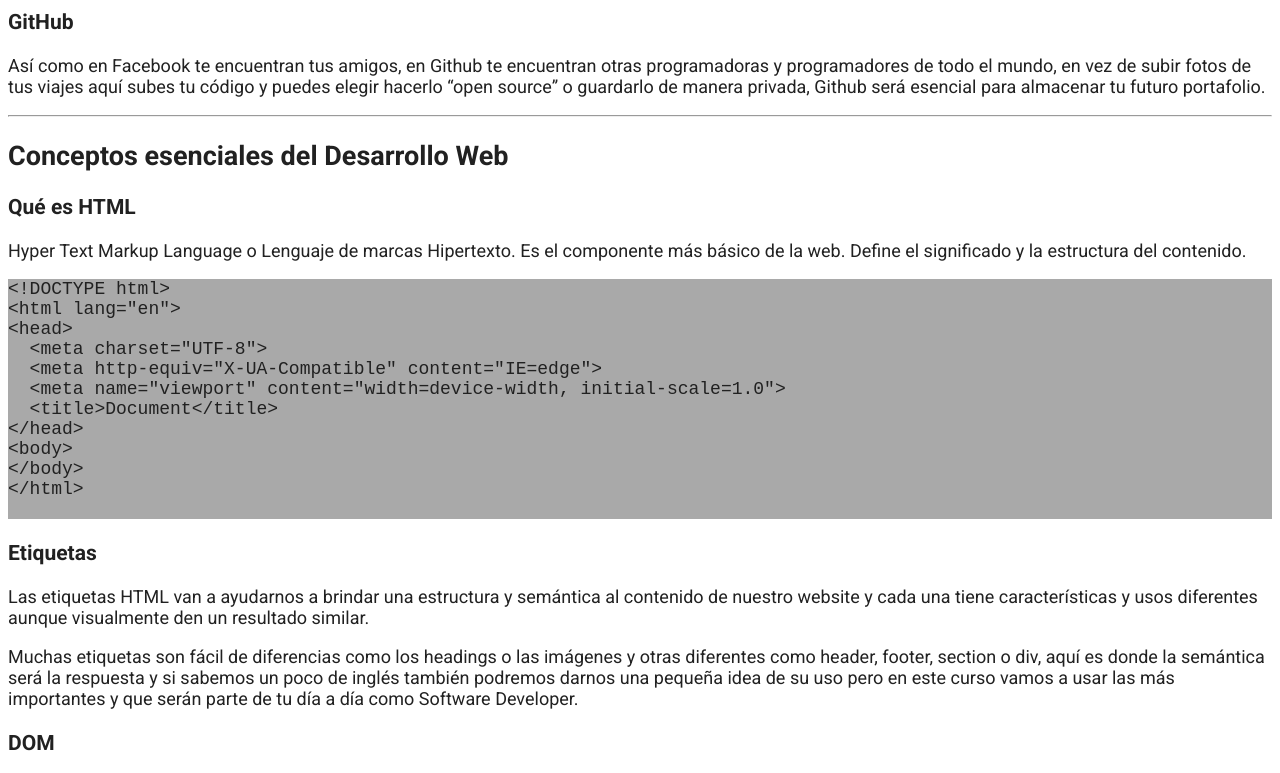
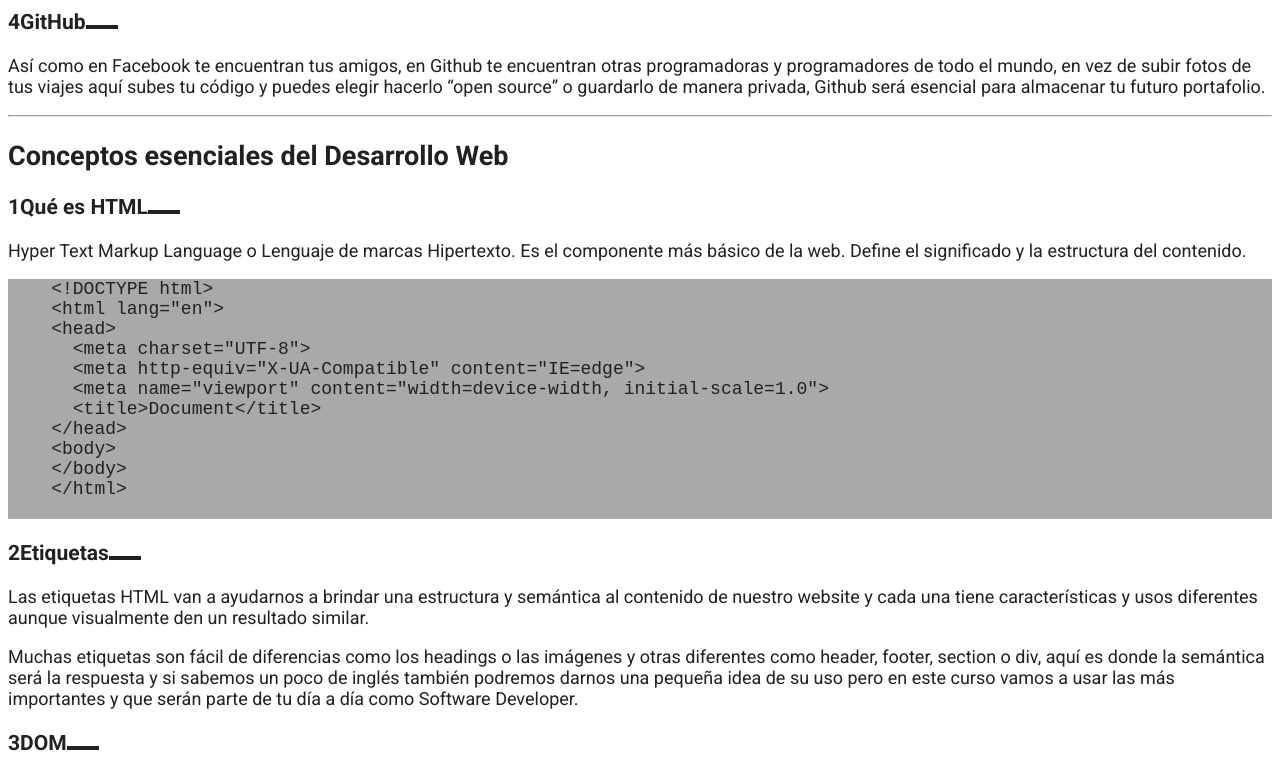
Before and after one commit to carloshparedes/html-and-css-essentials, a plain HTML site: page index.html in a window 1280 px wide. Shown: the part 1328-2101 px from the top of the page. Drawn offline with Linux system fonts and the light colour scheme.

Commit message:
Agregando counters y pseudo elementos en CSS

```diff
--- a/css/styles.css
+++ b/css/styles.css
@@ -49,6 +49,26 @@ pre {
 }
 
 .hero {
- background-image: linear-gradient(to top, rgba(255,255,255,.4), transparent), url('../images/pattern.png');
+  background-image: linear-gradient(to top, rgba(255,255,255,.4), transparent), url('../images/pattern.png');
   height: 350px;
 }
+
+.section-content {
+  counter-reset: titleList;
+}
+
+.section-content h3 {
+  counter-increment: titleList;
+}
+
+.section-content h3::before {
+  content: counter(titleList, decimal);
+}
+
+.section-content h3::after {
+  content: '';
+  display: inline-block;
+  width: 32px;
+  height: 4px;
+  background-color: var(--gray30);
+}
--- a/index.html
+++ b/index.html
@@ -63,10 +63,11 @@
       </details>
     </nav>
   </header>
-
+  <main>
     <h1>Curso esencial de HTML y CSS</h1>
     <p>Este es el inicio de tu carrera como Desarrollador Web, empezarás aprendiendo HTML y CSS para la creación de
       contenidos, en el nivel 2 aprenderás de componentes y en 3 sobre layouts.</p>
+    <section class="section-content">
       <h2>Setup</h2>
       <img src="./images/google-chrome.png" alt="Logo de Google google-chrome">
       <h3 id="google-chrome">Google Chrome</h3>
@@ -74,7 +75,8 @@
         herramientas de desarrollo avanzadas y de amigable uso.</p>
       <img src="./images/visual-studio-code.png" alt="Logo de Visual Studio Code">
       <h3 id="vsc">Visual Studio Code</h3>
-  <p>Visual Studio Code es el editor de texto más popular y potente del mercado actualmente, su fácil uso y la capacidad
+      <p>Visual Studio Code es el editor de texto más popular y potente del mercado actualmente, su fácil uso y la
+        capacidad
         de extenderlo por medio de plugins lo hace el complemento perfecto para cualquier programador sin importar el
         lenguaje en el que se desemvuelva.</p>
       <img src="./images/figma.png" alt="Logo de Figma">
@@ -83,10 +85,15 @@
         implementación por su fácil uso porque puede ser usado directamente desde el navegador.</p>
       <img src="./images/github.png" alt="Logo de GitHub">
       <h3 id="github">GitHub</h3>
-  <p>Así como en Facebook te encuentran tus amigos, en Github te encuentran otras programadoras y programadores de todo
-    el mundo, en vez de subir fotos de tus viajes aquí subes tu código y puedes elegir hacerlo “open source” o guardarlo
+      <p>Así como en Facebook te encuentran tus amigos, en Github te encuentran otras programadoras y programadores de
+        todo
+        el mundo, en vez de subir fotos de tus viajes aquí subes tu código y puedes elegir hacerlo “open source” o
+        guardarlo
         de manera privada, Github será esencial para almacenar tu futuro portafolio.</p>
+    </section>
     <hr>
+    <section class="section-content">
+
       <h2>Conceptos esenciales del Desarrollo Web</h2>
       <h3 id="html">Qué es HTML</h3>
       <p>Hyper Text Markup Language o Lenguaje de marcas Hipertexto. Es el componente más básico de la web. Define el
@@ -105,14 +112,18 @@
     &lt;/html&gt;
         </pre>
       <h3 id="etiquetas">Etiquetas</h3>
-  <p>Las etiquetas HTML van a ayudarnos a brindar una estructura y semántica al contenido de nuestro website y cada una
+      <p>Las etiquetas HTML van a ayudarnos a brindar una estructura y semántica al contenido de nuestro website y cada
+        una
         tiene características y usos diferentes aunque visualmente den un resultado similar.</p>
-  <p>Muchas etiquetas son fácil de diferencias como los headings o las imágenes y otras diferentes como header, footer,
-    section o div, aquí es donde la semántica será la respuesta y si sabemos un poco de inglés también podremos darnos
+      <p>Muchas etiquetas son fácil de diferencias como los headings o las imágenes y otras diferentes como header,
+        footer,
+        section o div, aquí es donde la semántica será la respuesta y si sabemos un poco de inglés también podremos
+        darnos
         una pequeña idea de su uso pero en este curso vamos a usar las más importantes y que serán parte de tu día a día
         como Software Developer.</p>
       <h3 id="dom">DOM</h3>
-  <p>El Document Object Model es una estructura de árbol que representará todos nuestros proyectos web como si un árbol
+      <p>El Document Object Model es una estructura de árbol que representará todos nuestros proyectos web como si un
+        árbol
         genealógico fuera: padres, hijos, hermanos con niveles infinitos. cuando entendemos esta anidación podemos
         identificar dependencias, herencias en css y que tan complejo es nuestro proyecto.</p>
       <img src="./images/dom.png" alt="Estructura de arbol que representa al DOM">
@@ -120,17 +131,23 @@
       <p>La semántica le brinda sentido a cada elemento existen en un sitio web, algunos elementos será meramente
         decorativos y no deben significar nada pero otros serán títulos y deberán estar en diferente jerarquías o alguna
         secciones serán más relevantes que otras, esto ayudará a los motores de búsqueda como Google o Duck Duck Go a
-    diferenciar tu contenido, categorizar y será la herramientas más valiosa para estar en los primeros resultados de
+        diferenciar tu contenido, categorizar y será la herramientas más valiosa para estar en los primeros resultados
+        de
         búsqueda SEO. También ayudará a la accesibilidad de tu sitio web, para que personas con habilidades diferentes
         puedan entender cada contenido.</p>
       <h3 id="atributos">Atributos</h3>
-  <p>Los atributos le dan características extra a las etiquetas para complementar información y son pre programadas por
-    el navegador, algunos atributos funcionan en todas las etiquetas de la misma forma como ‘class’ pero otros atributos
+      <p>Los atributos le dan características extra a las etiquetas para complementar información y son pre programadas
+        por
+        el navegador, algunos atributos funcionan en todas las etiquetas de la misma forma como ‘class’ pero otros
+        atributos
         funcionan en solo alguna etiquetas como src</p>
       <h3 id="css">CSS</h3>
       <p>Hojas de Estilo en Cascada (del inglés Cascading Style Sheets) o CSS es el lenguaje de estilos utilizado para
         describir la presentación de documentos HTML</p>
       <img src="./images/css.png" alt="Imagen con el logo de CCS 3">
+    </section>
+    <section class="section-content">
+
       <h2>Modelo de caja</h2>
       <h3>El modelo de caja está compuesto por:</h3>
       <p>Chrome va a ser el navegador que utilizaremos en el curso por su extenso soporte de nuevos estándares y
@@ -151,18 +168,22 @@
       <h3>Propiedades lógicas para el modelo de caja:</h3>
       <ul>
         <li>inline-size / block-size</li>
-    <li>margin-block | margin-inline | margin-block-start | margin-block-end | margin-inline-start | margin-inline-end
+        <li>margin-block | margin-inline | margin-block-start | margin-block-end | margin-inline-start |
+          margin-inline-end
         </li>
-    <li>border-block | border-inline | border-block-start | border-block-end | border-inline-start | border-inline-end
+        <li>border-block | border-inline | border-block-start | border-block-end | border-inline-start |
+          border-inline-end
         </li>
         <li>padding-block | padding-inline | padding-block-start | padding-block-end | padding-inline-start |
           padding-inline-end</li>
       </ul>
       <h3>Modelo de caja</h3>
       <img src="./images/model-box.png" alt="">
+    </section>
     <p>
       Si tienes alguna pregunta escríbeme a <a href="mailto:carloshparedes@gmail.com">carloshparedes@gmail.com</a>
     </p>
+  </main>
 </body>
 
 </html>
```
Lines whose indentation alone changed are shown as unchanged.
